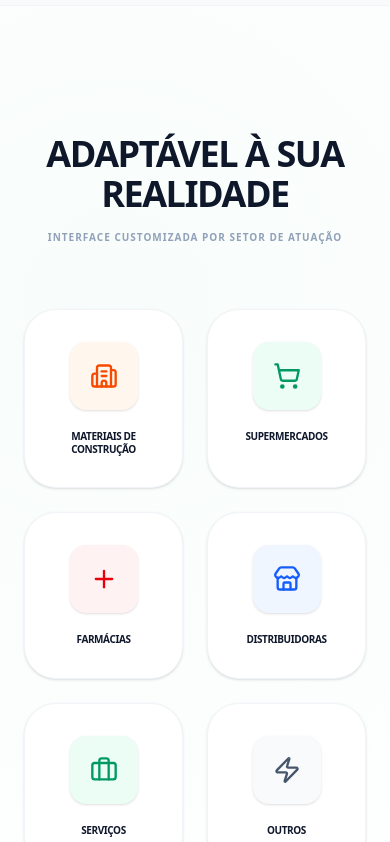
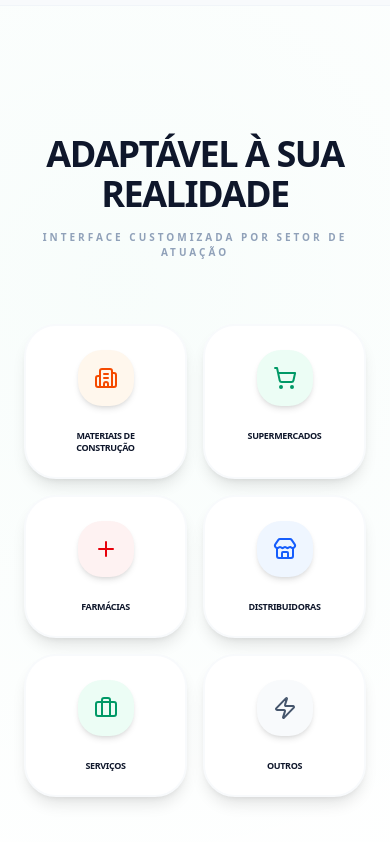
Before and after one commit to PedroBorelaManzi/Represente-Me-, a React (Vite) app: page / in a window 390 px wide. Shown: the part 1000-1842 px from the top of the page. Built offline with nearby package versions, Linux system fonts and the light colour scheme; no server answers.

Commit message:
feat: add LandingPitch page with industry-specific sections and pricing plans

```diff
--- a/src/pages/LandingPitch.tsx
+++ b/src/pages/LandingPitch.tsx
@@ -28,13 +28,13 @@ const industries = [
     name: "Materiais de Construção",
     icon: Building2,
     color: "bg-orange-50 text-orange-600",
-    image: "https://images.unsplash.com/photo-1503387762-592dee58ec46?auto=format&fit=crop&q=80&w=2000"
+    image: "https://images.unsplash.com/photo-1504307651254-35680f356dfd?auto=format&fit=crop&q=80&w=2000"
   },
   {
     name: "Supermercados",
     icon: ShoppingCart,
     color: "bg-emerald-50 text-emerald-600",
-    image: "https://images.unsplash.com/photo-1542838132-92c53300491e?auto=format&fit=crop&q=80&w=2000"
+    image: "https://images.unsplash.com/photo-1578916171728-46686eac8d58?auto=format&fit=crop&q=80&w=2000"
   },
   {
     name: "Farmácias",
@@ -52,13 +52,13 @@ const industries = [
     name: "Serviços",
     icon: Briefcase,
     color: "bg-emerald-50 text-emerald-600",
-    image: "https://images.unsplash.com/photo-1454165833767-027eeef16017?auto=format&fit=crop&q=80&w=2000"
+    image: "https://images.unsplash.com/photo-1521791136064-7986c2959213?auto=format&fit=crop&q=80&w=2000"
   },
   {
     name: "Outros",
     icon: Zap,
     color: "bg-slate-50 text-slate-600",
-    image: "https://images.unsplash.com/photo-1518770660439-4636190af475?auto=format&fit=crop&q=80&w=2000"
+    image: "https://images.unsplash.com/photo-1454165833767-027eeef16017?auto=format&fit=crop&q=80&w=2000"
   },
 ];
 
@@ -184,7 +184,7 @@ export default function LandingPitch() {
       </div>
 
       {/* Industry Selection */}
-      <section id="industrias" className="py-32 bg-white border-y border-slate-100 relative overflow-hidden transition-colors duration-700">
+      <section id="industrias" className="min-h-[70vh] py-32 bg-white border-y border-slate-100 relative overflow-hidden transition-all duration-700 flex items-center">
         <div className="absolute top-0 left-0 w-full h-full bg-[radial-gradient(circle_at_30%_30%,rgba(16,185,129,0.03),transparent)] pointer-events-none z-10" />
 
         {/* Background Photo Overlay */}
@@ -194,11 +194,15 @@ export default function LandingPitch() {
               initial={{ opacity: 0 }}
               animate={{ opacity: 1 }}
               exit={{ opacity: 0 }}
-              transition={{ duration: 0.5 }}
+              transition={{ duration: 0.7, ease: "easeInOut" }}
               className="absolute inset-0 z-0"
             >
-              <div className="absolute inset-0 bg-slate-900/60 z-10" />
-              <img
+              <div className="absolute inset-0 bg-slate-900/40 backdrop-blur-[2px] z-10 transition-all" />
+              <motion.img
+                key={industries[hoveredIndustry].image}
+                initial={{ scale: 1.1 }}
+                animate={{ scale: 1 }}
+                transition={{ duration: 1.5, ease: "easeOut" }}
                 src={industries[hoveredIndustry].image}
                 alt=""
                 className="w-full h-full object-cover"
@@ -207,35 +211,35 @@ export default function LandingPitch() {
           )}
         </AnimatePresence>
 
-        <div className="max-w-7xl mx-auto px-6 relative z-20">
+        <div className="max-w-7xl mx-auto px-6 relative z-20 w-full">
           <div className="text-center mb-16">
-            <h2 className={`text-4xl font-black uppercase tracking-tighter mb-4 transition-colors duration-500 ${hoveredIndustry !== null ? "text-white" : "text-slate-900"}`}>
+            <h2 className={`text-4xl md:text-6xl font-black uppercase tracking-tighter mb-4 transition-all duration-500 ${hoveredIndustry !== null ? "text-white drop-shadow-lg" : "text-slate-900"}`}>
               Adaptável à sua realidade
             </h2>
-            <p className={`font-bold uppercase text-[10px] tracking-widest transition-colors duration-500 ${hoveredIndustry !== null ? "text-slate-300" : "text-slate-400"}`}>
+            <p className={`font-bold uppercase text-[10px] md:text-xs tracking-[0.3em] transition-all duration-500 ${hoveredIndustry !== null ? "text-white/80" : "text-slate-400"}`}>
               Interface customizada por setor de atuação
             </p>
           </div>
-          <div className="grid grid-cols-2 md:grid-cols-3 lg:grid-cols-6 gap-6">
+          <div className="grid grid-cols-2 md:grid-cols-3 lg:grid-cols-6 gap-4 md:gap-8 max-w-7xl mx-auto">
             {industries.map((item, idx) => (
               <motion.button
                 key={idx}
                 onMouseEnter={() => setHoveredIndustry(idx)}
                 onMouseLeave={() => setHoveredIndustry(null)}
-                whileHover={{ y: -8, scale: 1.05 }}
-                className={`p-8 rounded-[32px] border flex flex-col items-center gap-5 transition-all group shadow-sm ${
+                whileHover={{ y: -12, scale: 1.1 }}
+                className={`p-6 md:p-10 rounded-[32px] md:rounded-[48px] border-2 flex flex-col items-center gap-6 transition-all duration-500 group shadow-lg ${
                   hoveredIndustry === null
-                    ? "bg-white border-slate-100 hover:shadow-2xl hover:border-emerald-100"
+                    ? "bg-white border-slate-50 hover:shadow-2xl"
                     : hoveredIndustry === idx
-                      ? "bg-white border-white shadow-2xl scale-105 z-30"
-                      : "bg-white/10 border-white/10 opacity-40 grayscale blur-[2px] scale-95"
+                      ? "bg-white border-white scale-125 z-30 shadow-2xl"
+                      : "bg-white/5 border-white/10 opacity-30 blur-sm scale-90 grayscale"
                 }`}
               >
-                <div className={`p-5 rounded-2xl ${item.color} group-hover:scale-110 transition-transform shadow-sm`}>
-                  <item.icon className="w-7 h-7" />
+                <div className={`p-4 md:p-6 rounded-[24px] ${item.color} group-hover:scale-110 transition-transform shadow-md`}>
+                  <item.icon className="w-6 h-6 md:w-8 md:h-8" />
                 </div>
-                <span className={`text-[10px] font-black uppercase tracking-tight text-center leading-tight max-w-[120px] transition-colors ${
-                  hoveredIndustry !== null && hoveredIndustry !== idx ? "text-white/70" : "text-slate-900"
+                <span className={`text-[9px] md:text-[10px] font-black uppercase tracking-tight text-center leading-tight max-w-[120px] transition-all duration-500 ${
+                  hoveredIndustry === idx ? "text-slate-900" : (hoveredIndustry === null ? "text-slate-900" : "text-white/0")
                 }`}>
                   {item.name}
                 </span>
```
